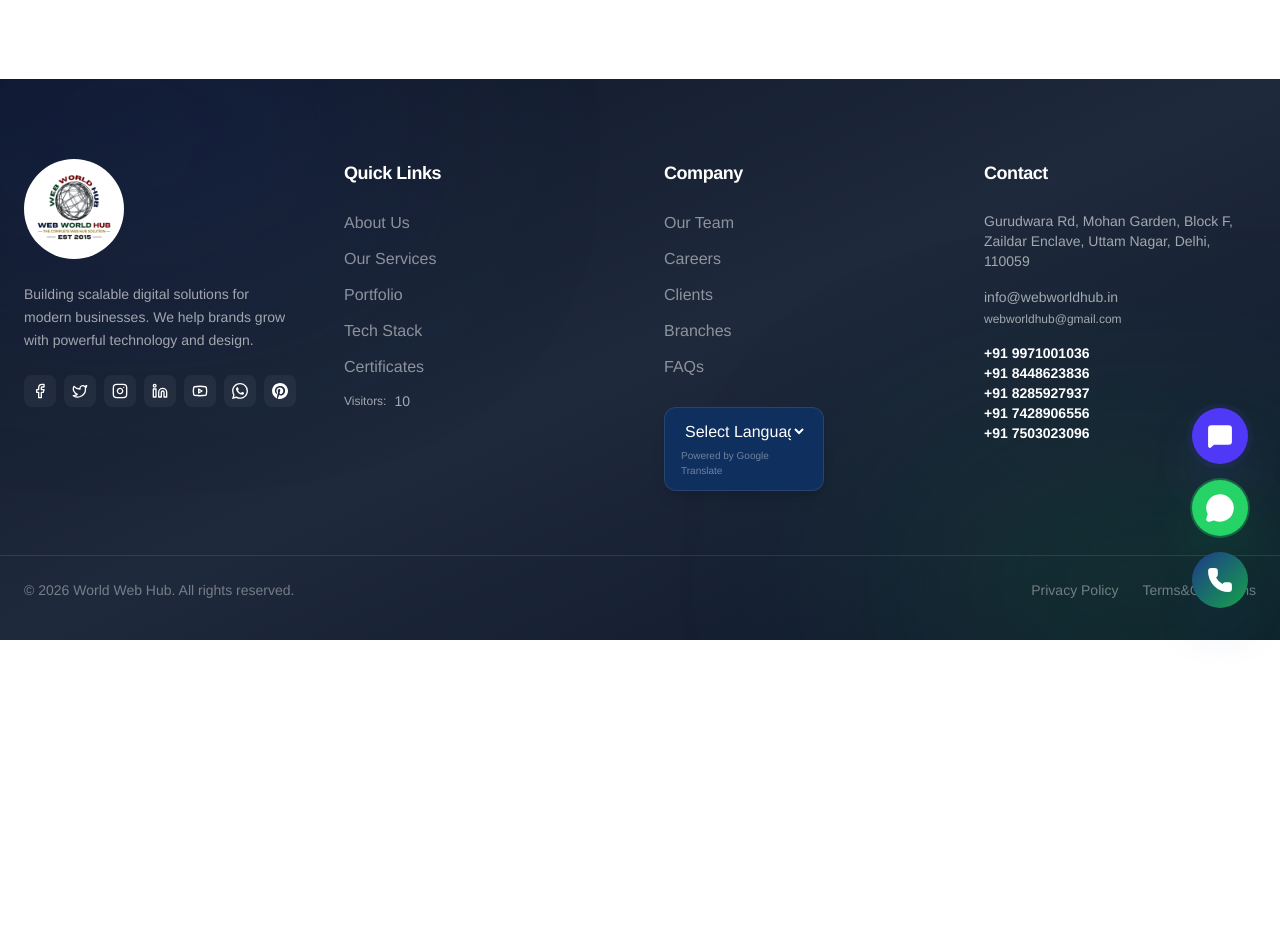
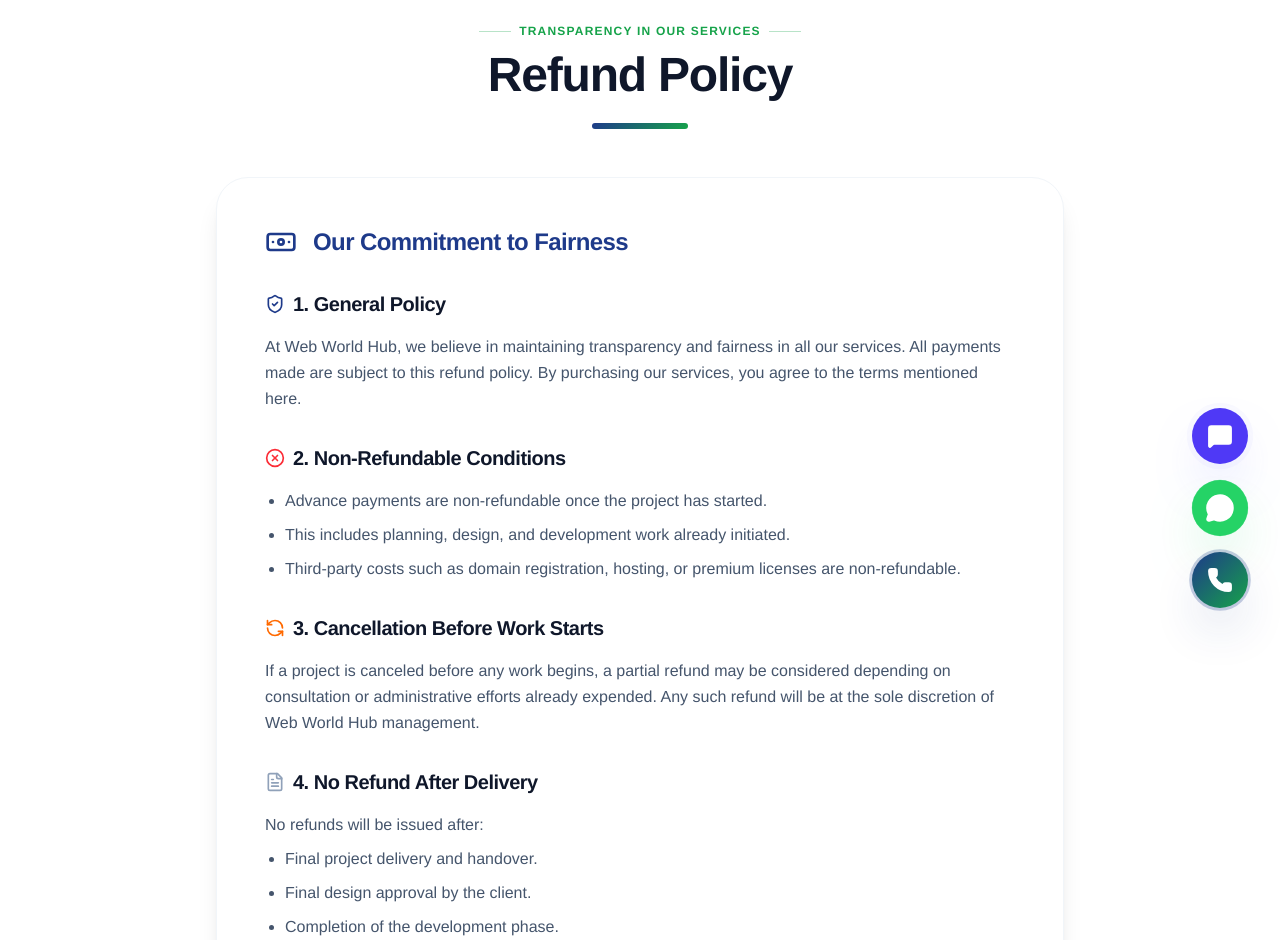
Before and after one commit to webworldhubnoida-cpu/World-web-hub, a React (Vite) app: page /refund-policy in a window 1280 px wide. Shown: the part 160-1100 px from the top of the page. Before the commit the page ends 800 px from the top, so only its background shows below. Built offline with nearby package versions, Linux system fonts and the light colour scheme.

Commit message:
fix: redesign refund policy page and fix lazy loading import

```diff
--- a/src/App.tsx
+++ b/src/App.tsx
@@ -37,6 +37,7 @@
 const BranchDetail = lazy(() => import("./pages/BranchDetail").then(module => ({ default: module.BranchDetail })));
 const PrivacyPolicy = lazy(() => import("./pages/PrivacyPolicy").then(module => ({ default: module.PrivacyPolicy })));
 const TermsConditions = lazy(() => import("./pages/TermsConditions").then(module => ({ default: module.TermsConditions })));
+const RefundPolicy = lazy(() => import("./pages/RefundPolicy").then(module => ({ default: module.RefundPolicy })));
 
 function AppContent() {
   const location = useLocation();
@@ -78,6 +79,7 @@
                 <Route path="/associates" element={<Associates />} />
                 <Route path="/privacy-policy" element={<PrivacyPolicy />} />
                 <Route path="/terms-conditions" element={<TermsConditions />} />
+                <Route path="/refund-policy" element={<RefundPolicy />} />
               </Routes>
             </Suspense>
           </motion.div>
--- /dev/null
+++ b/src/pages/RefundPolicy.tsx
@@ -0,0 +1,97 @@
+import React from "react";
+import { SectionHeading } from "../components/ui/SectionHeading";
+import { motion } from "motion/react";
+import { ShieldCheck, FileText, Banknote, RefreshCcw, XCircle } from "lucide-react";
+
+export const RefundPolicy = () => {
+  return (
+    <div className="pt-12 pb-24 min-h-screen bg-bg-light">
+      <div className="max-w-4xl mx-auto px-6 font-sans">
+        <SectionHeading
+          title="Refund Policy"
+          subtitle="Transparency in our services"
+          centered
+        />
+
+        <motion.div
+          initial={{ opacity: 0, y: 20 }}
+          animate={{ opacity: 1, y: 0 }}
+          className="bg-white rounded-[32px] p-8 md:p-12 shadow-xl border border-slate-100 mt-12"
+        >
+          <div className="flex items-center gap-4 mb-8 text-primary">
+            <Banknote size={32} />
+            <h2 className="text-2xl font-black tracking-tight">Our Commitment to Fairness</h2>
+          </div>
+
+          <div className="space-y-8 text-slate-600 leading-relaxed">
+            <section>
+              <h3 className="text-xl font-bold text-slate-900 mb-4 flex items-center gap-2">
+                <ShieldCheck className="text-primary" size={20} />
+                1. General Policy
+              </h3>
+              <p>
+                At Web World Hub, we believe in maintaining transparency and fairness in all our services. All payments made are subject to this refund policy. By purchasing our services, you agree to the terms mentioned here.
+              </p>
+            </section>
+
+            <section>
+              <h3 className="text-xl font-bold text-slate-900 mb-4 flex items-center gap-2">
+                <XCircle className="text-red-500" size={20} />
+                2. Non-Refundable Conditions
+              </h3>
+              <ul className="list-disc pl-5 space-y-2">
+                <li>Advance payments are non-refundable once the project has started.</li>
+                <li>This includes planning, design, and development work already initiated.</li>
+                <li>Third-party costs such as domain registration, hosting, or premium licenses are non-refundable.</li>
+              </ul>
+            </section>
+
+            <section>
+              <h3 className="text-xl font-bold text-slate-900 mb-4 flex items-center gap-2">
+                <RefreshCcw className="text-orange-500" size={20} />
+                3. Cancellation Before Work Starts
+              </h3>
+              <p>
+                If a project is canceled before any work begins, a partial refund may be considered depending on consultation or administrative efforts already expended. Any such refund will be at the sole discretion of Web World Hub management.
+              </p>
+            </section>
+
+            <section>
+              <h3 className="text-xl font-bold text-slate-900 mb-4 flex items-center gap-2">
+                <FileText className="text-slate-400" size={20} />
+                4. No Refund After Delivery
+              </h3>
+              <p>No refunds will be issued after:</p>
+              <ul className="list-disc pl-5 space-y-2 mt-2">
+                <li>Final project delivery and handover.</li>
+                <li>Final design approval by the client.</li>
+                <li>Completion of the development phase.</li>
+              </ul>
+            </section>
+
+            <section>
+              <h3 className="text-xl font-bold text-slate-900 mb-4 flex items-center gap-2">
+                <ShieldCheck className="text-green-500" size={20} />
+                5. Service Dissatisfaction
+              </h3>
+              <p>
+                If you are not satisfied with our service, we will revise and improve the work based on the agreed project scope. Refunds will not be issued in such cases as we are committed to delivering the best possible outcome through iterations.
+              </p>
+            </section>
+
+            <section className="pt-8 border-t border-slate-100">
+              <h3 className="text-xl font-bold text-slate-900 mb-4">Contact Us</h3>
+              <p>
+                If you have any questions regarding our Refund Policy, please reach out to us:
+              </p>
+              <div className="mt-4 p-6 bg-slate-50 rounded-2xl space-y-2">
+                <p className="font-semibold text-slate-900">Email: info@webworldhub.in</p>
+                <p className="font-semibold text-slate-900">Phone: +91 9971001036</p>
+              </div>
+            </section>
+          </div>
+        </motion.div>
+      </div>
+    </div>
+  );
+};
```
